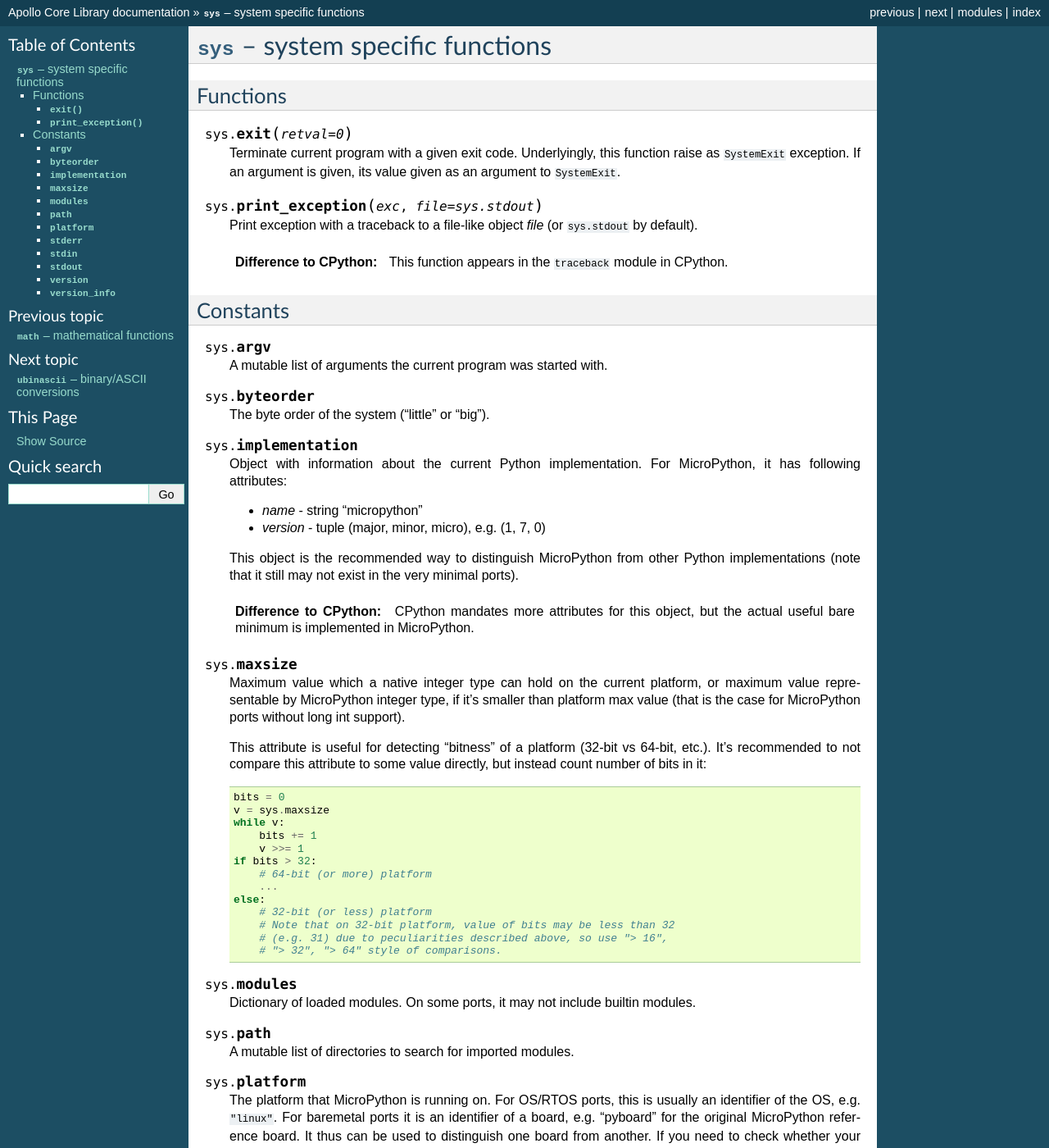
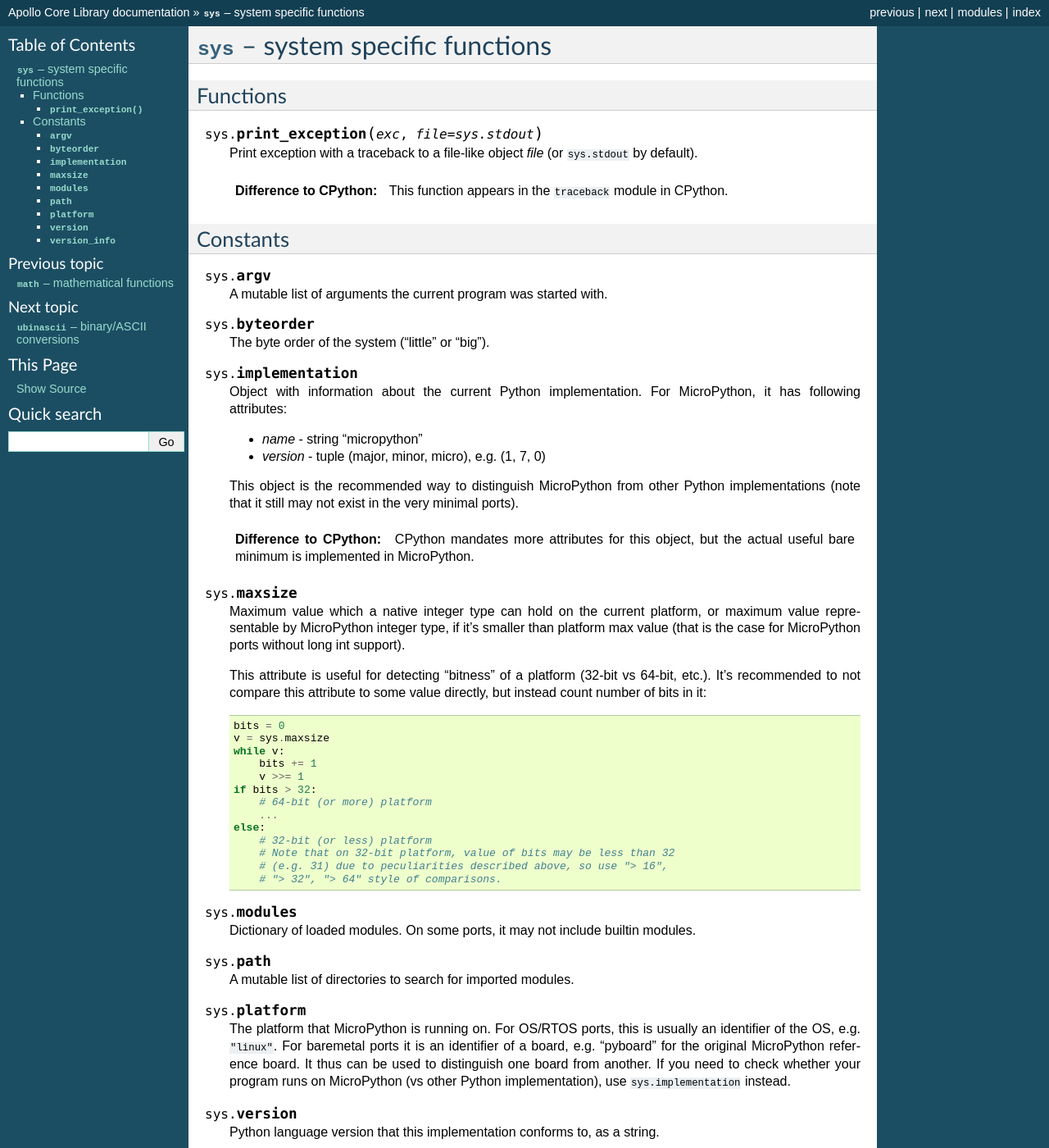
Before and after one commit to bucanero/apollo-lib, a Sphinx documentation site: the page built from docs/sys.rst, in a window 1280 px wide and 1400 px high. Shown: the whole window at 82% size. Built offline with Sphinx 7.4.7, drawn with Linux system fonts in a browser that asks for light colours; some of the changed text lies outside the part shown.

Commit message:
Update sys.rst

```diff
--- a/docs/sys.rst
+++ b/docs/sys.rst
@@ -6,12 +6,6 @@
 
 Functions
 ---------
-
-.. function:: exit(retval=0)
-
-   Terminate current program with a given exit code. Underlyingly, this
-   function raise as ``SystemExit`` exception. If an argument is given, its
-   value given as an argument to ``SystemExit``.
 
 .. function:: print_exception(exc, file=sys.stdout)
 
@@ -95,18 +89,6 @@ Constants
    If you need to check whether your program runs on MicroPython (vs other
    Python implementation), use ``sys.implementation`` instead.
 
-.. data:: stderr
-
-   Standard error stream.
-
-.. data:: stdin
-
-   Standard input stream.
-
-.. data:: stdout
-
-   Standard output stream.
-
 .. data:: version
 
    Python language version that this implementation conforms to, as a string.
```
